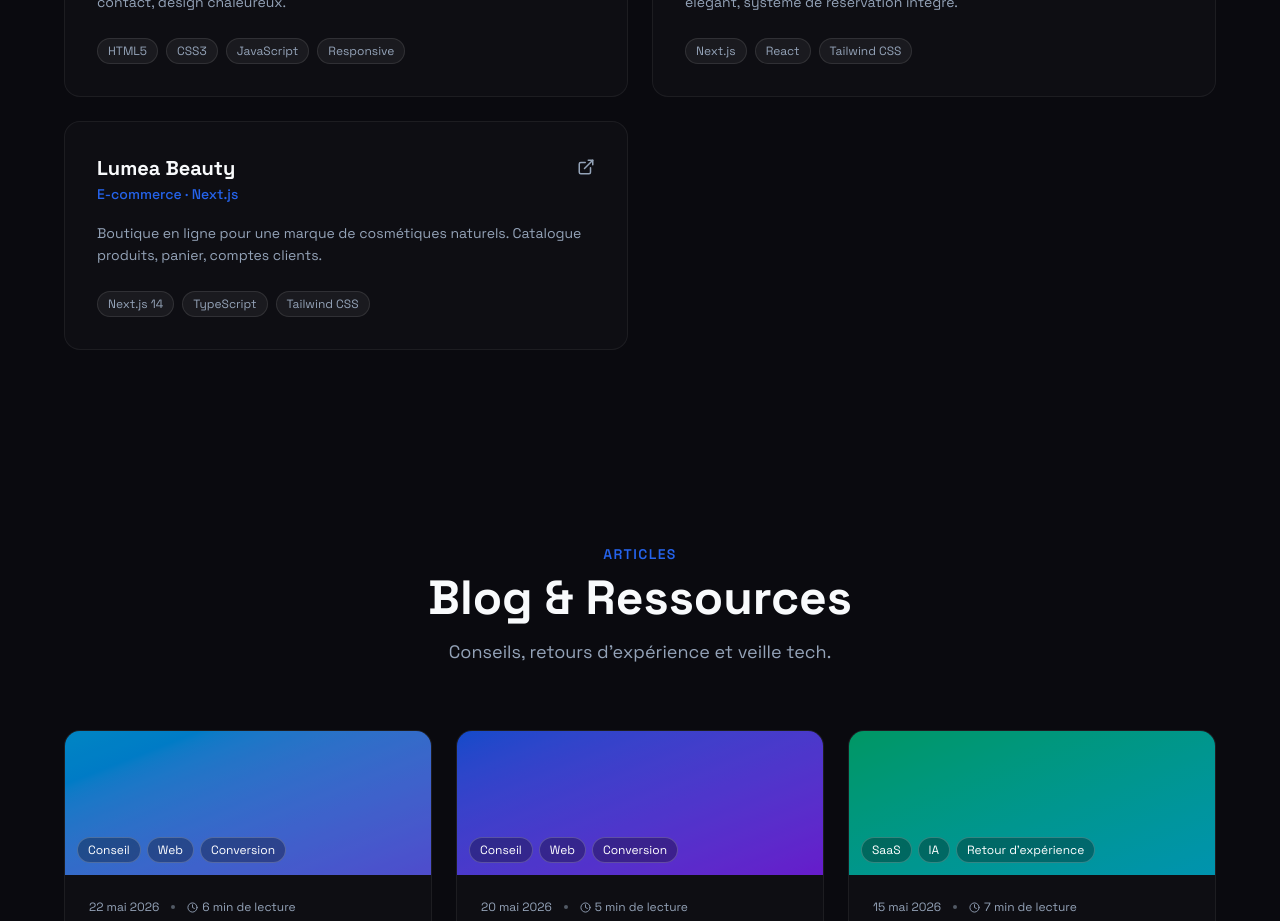
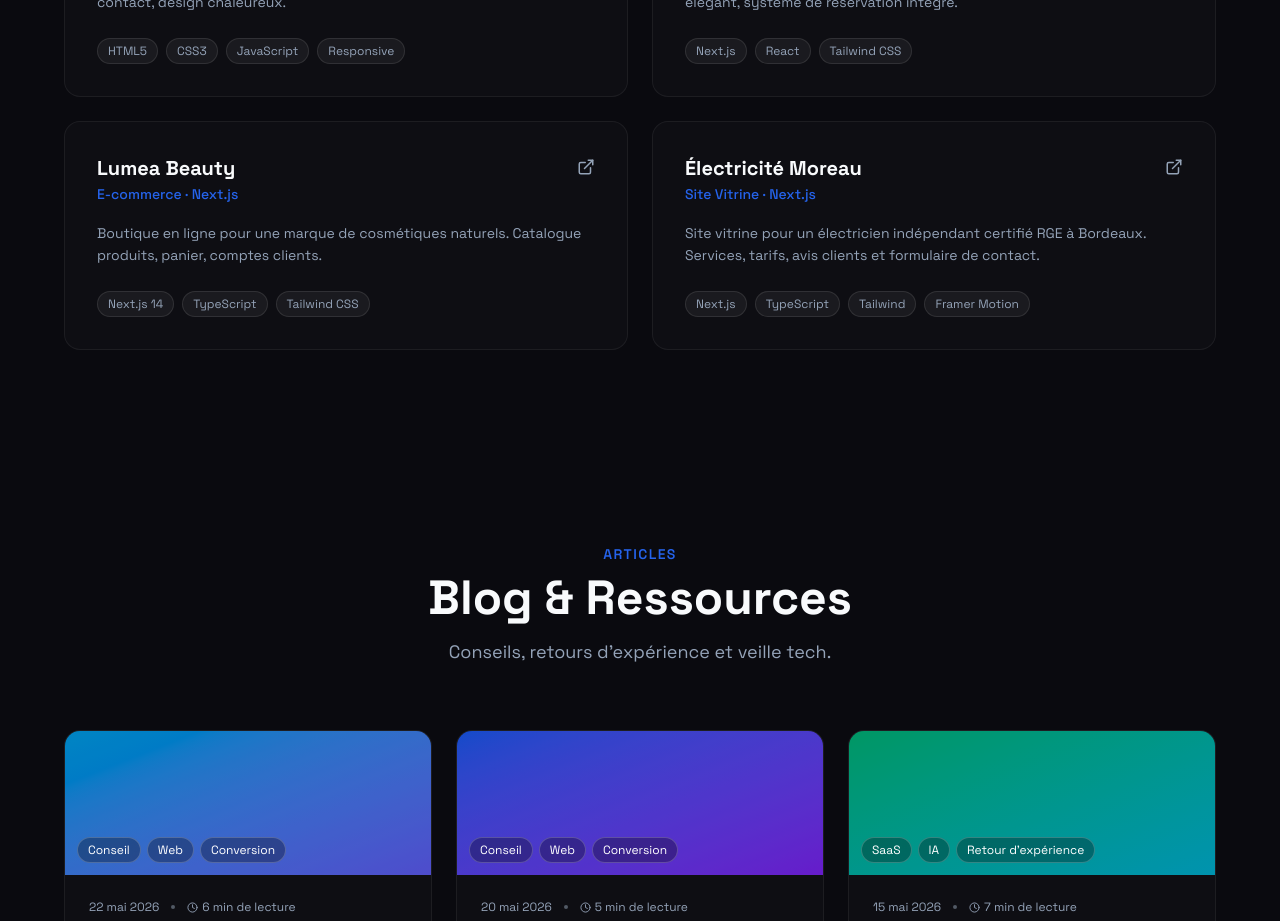
Before and after one commit to greg3337/gregodev, a Next.js app: page / in a window 1280 px wide. Shown: the part 3020-3941 px from the top of the page. Built offline with nearby package versions, Linux system fonts and the light colour scheme.

Commit message:
Add new project 'Électricité Moreau' to Projets component

```diff
--- a/src/components/Projets.tsx
+++ b/src/components/Projets.tsx
@@ -40,6 +40,14 @@ const projects = [
     description:
       "Boutique en ligne pour une marque de cosmétiques naturels. Catalogue produits, panier, comptes clients.",
     tech: ["Next.js 14", "TypeScript", "Tailwind CSS"],
+    flagship: false,
+  },
+  {
+    title: "Électricité Moreau",
+    href: "https://electricien-chi.vercel.app",
+    tag: "Site Vitrine · Next.js",
+    description: "Site vitrine pour un électricien indépendant certifié RGE à Bordeaux. Services, tarifs, avis clients et formulaire de contact.",
+    tech: ["Next.js", "TypeScript", "Tailwind", "Framer Motion"],
     flagship: false,
   },
 ];
```
